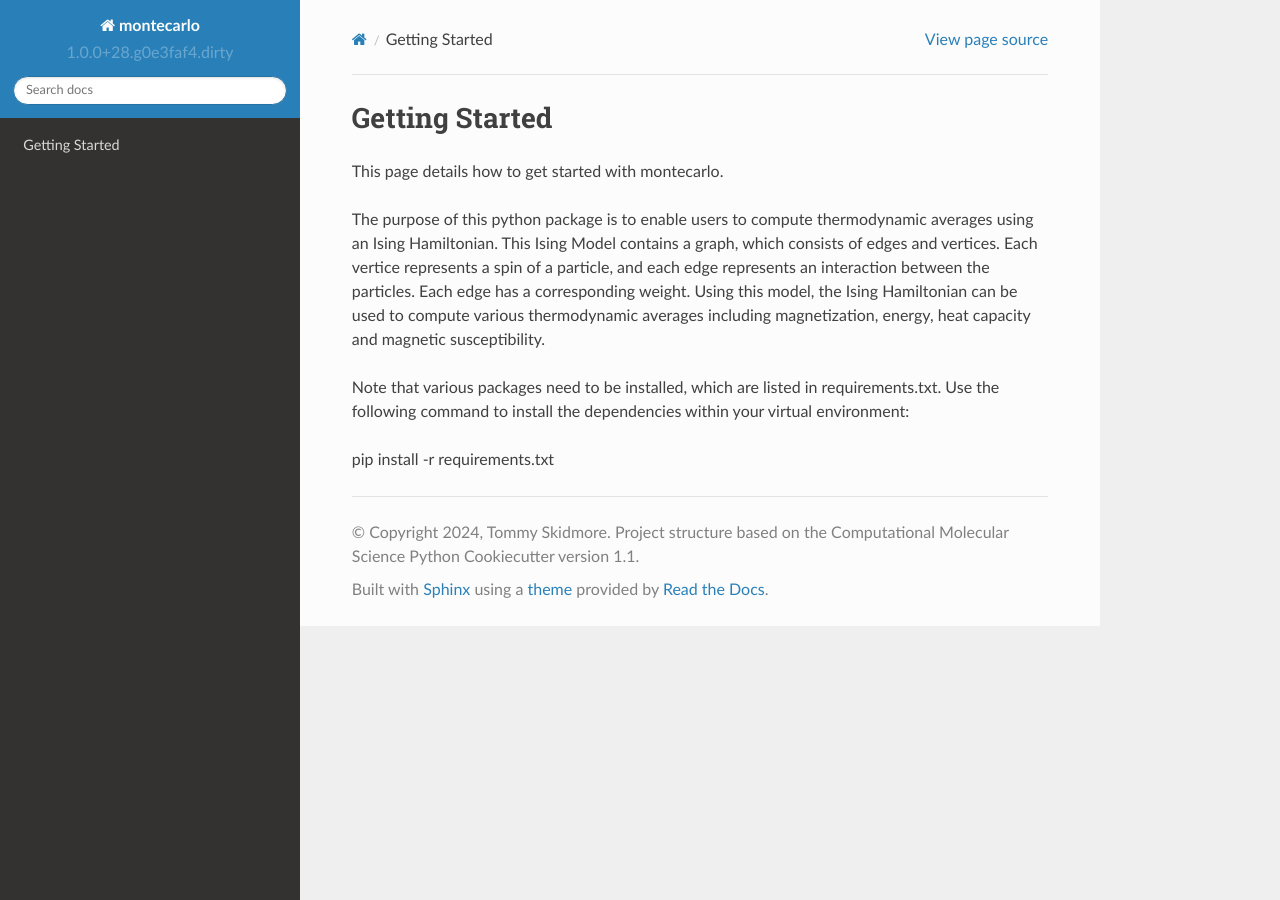
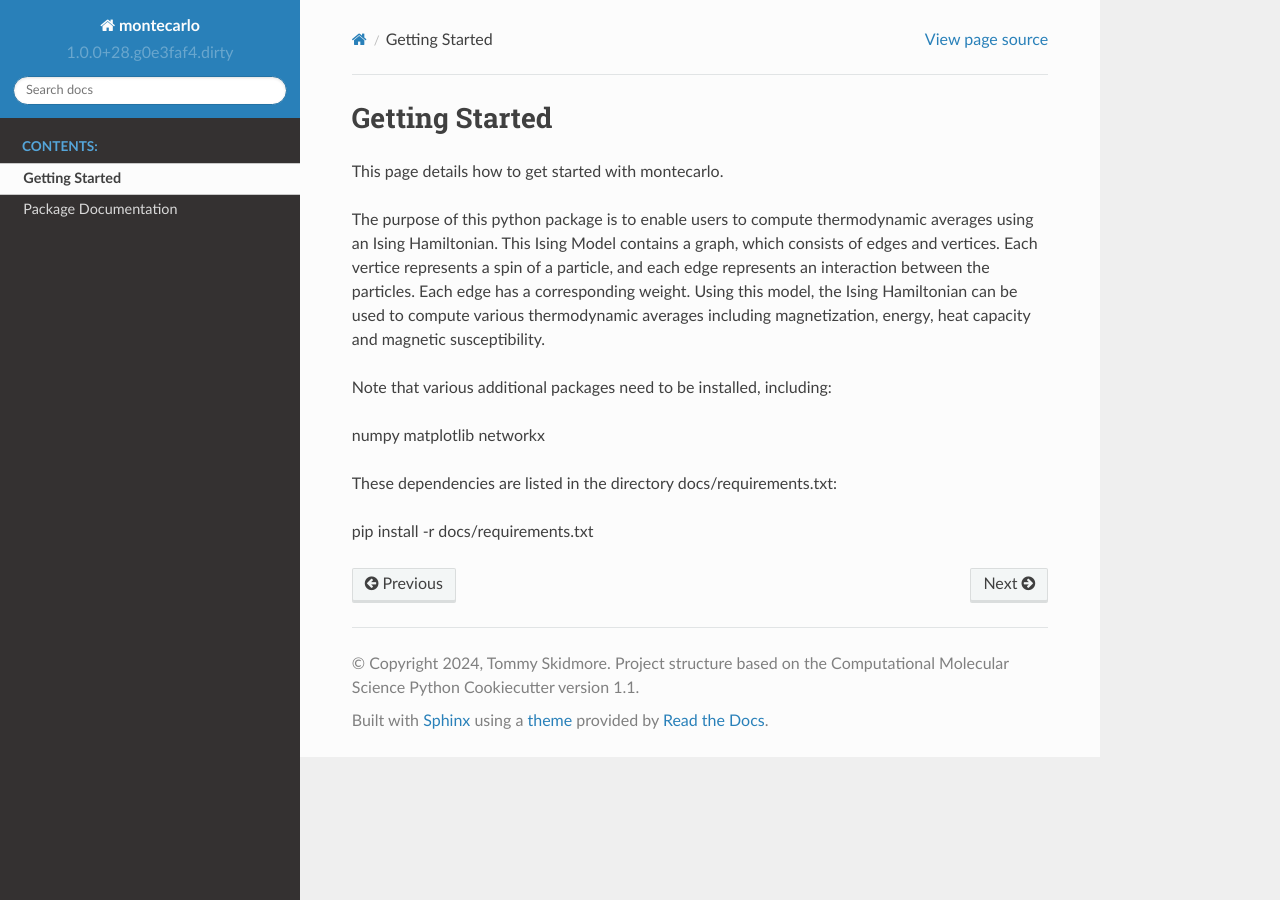
Before and after one commit to TSkidmore24/montecarlopackage, a Sphinx documentation site: the page built from docs/getting_started_with_montecarlo_package.rst, in a window 1280 px wide. Built offline with Sphinx 7.4.7 and the Read the Docs theme 2.0.0, drawn with Linux system fonts in a browser that asks for light colours; pages that are not in the unit, such as notebooks, are missing from menus; the version number is read from the project's files by our own code.

```diff
--- a/docs/getting_started.rst
+++ b/docs/getting_started_with_montecarlo_package.rst
@@ -10,7 +10,12 @@ an interaction between the particles. Each edge has a corresponding weight. Usin
 model, the Ising Hamiltonian can be used to compute various thermodynamic averages
 including magnetization, energy, heat capacity and magnetic susceptibility.
 
-Note that various packages need to be installed, which are listed in requirements.txt.
-Use the following command to install the dependencies within your virtual environment:
+Note that various additional packages need to be installed, including:
 
-pip install -r requirements.txt
+numpy
+matplotlib
+networkx
+
+These dependencies are listed in the directory docs/requirements.txt:
+
+pip install -r docs/requirements.txt
```
Also changed, not shown: docs/package_documentation.rst (renamed from docs/api.rst).
